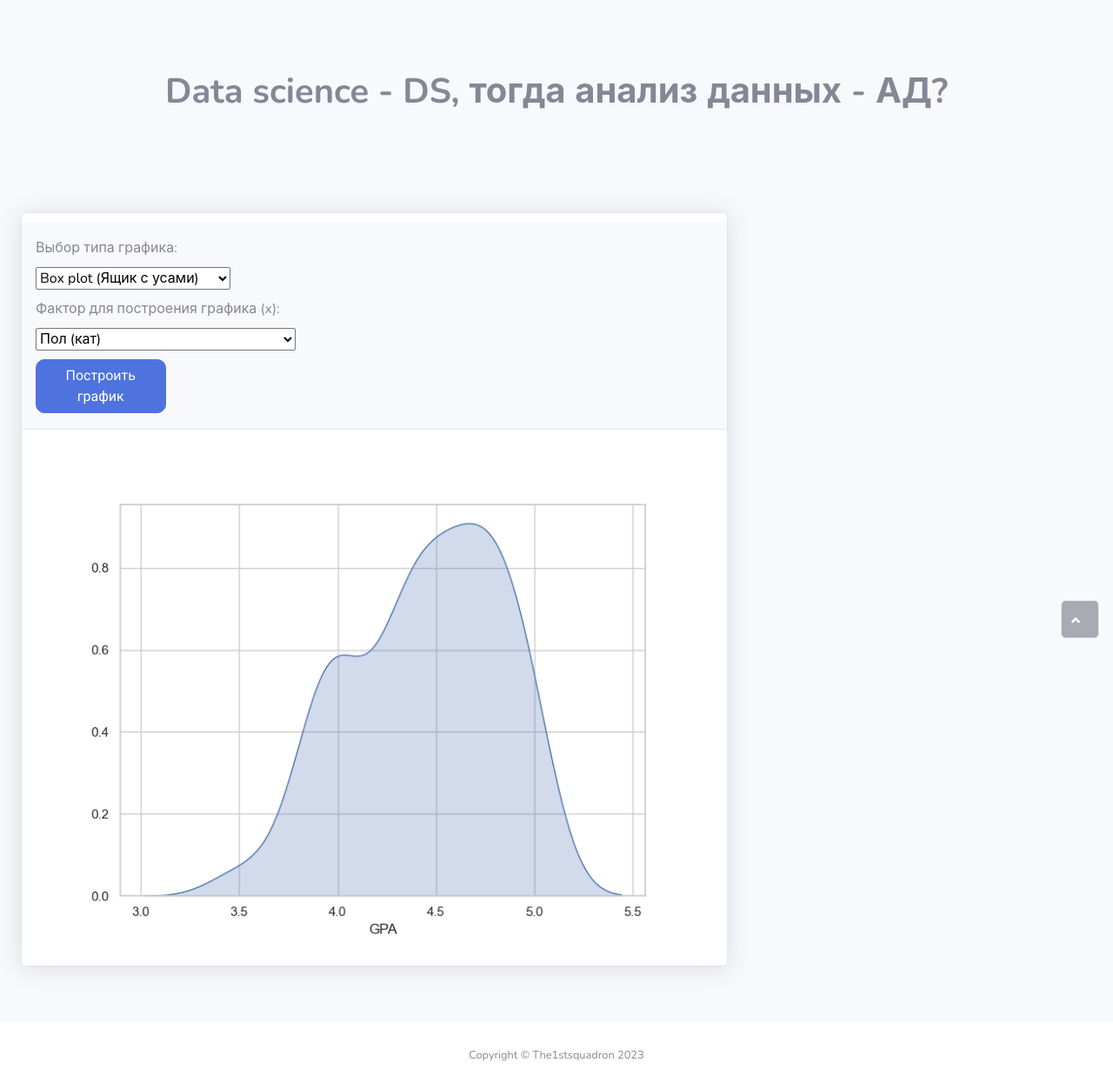
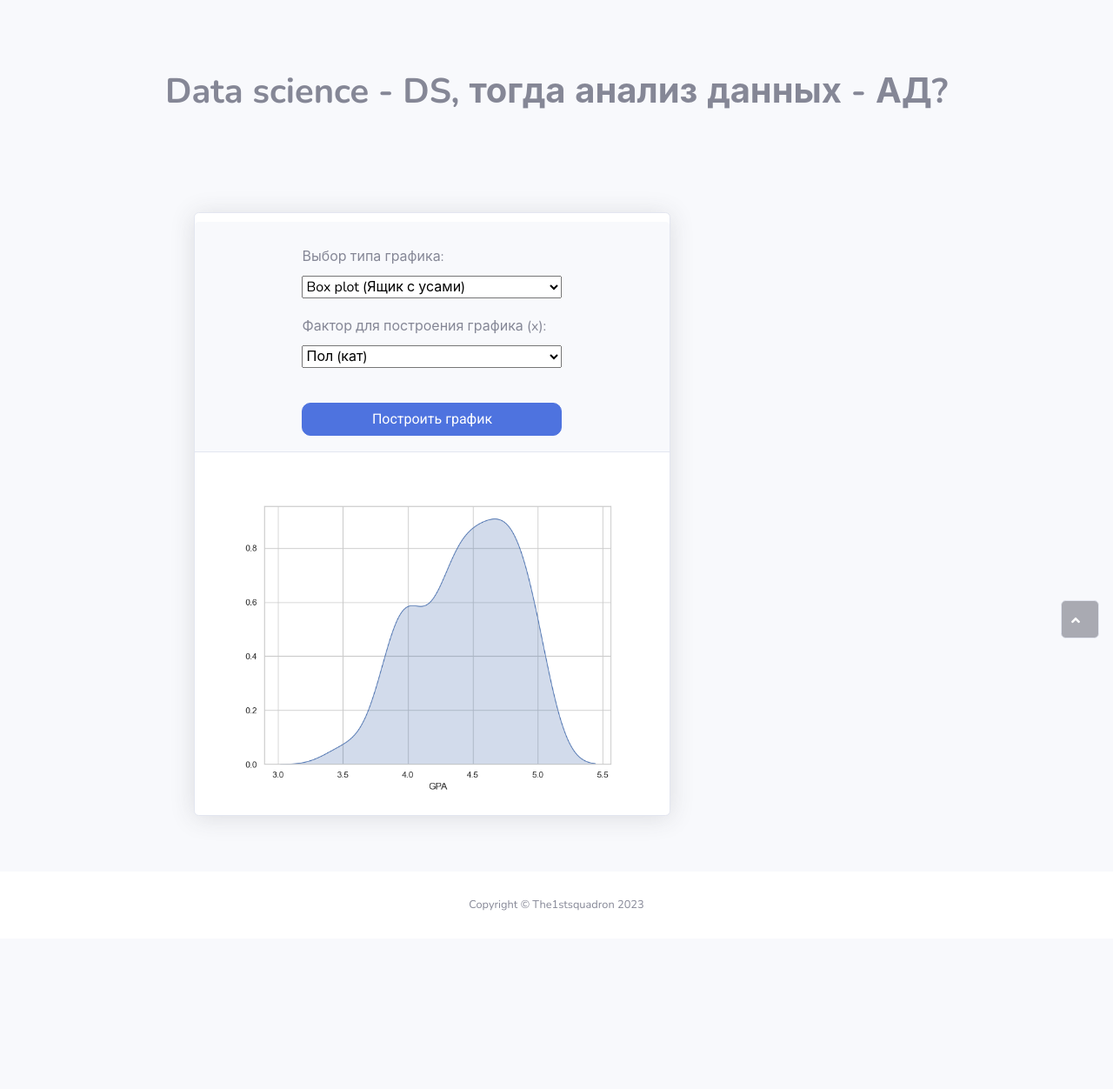
Before and after one commit to tabak0v/statistics, a Flask app: page / in a window 1280 px wide. Shown: the part 50-1302 px from the top of the page at 87% size. After the commit the page ends 1097 px from the top, so only its background shows below. Run offline with Flask 3, Linux system fonts and the light colour scheme; some libraries are stand-ins or nearby versions.

Commit message:
working on receiving propper responses

```diff
--- a/app.py
+++ b/app.py
@@ -25,7 +25,7 @@ def show_graphs():
                 pic = f'/static/assets/img/graph_{graph_type}_{param}.png'
         except Exception as err:
             return jsonify({'ERROR': err.__class__.__name__})
-        return render_template('index.html', pic=pic)
+        return render_template('index.html', pic=pic, chosen_graph=graph_type, chosen_param=param)
     return render_template('index.html', pic=f'/static/assets/img/graph_kde.png')
 
 
--- a/templates/index.html
+++ b/templates/index.html
@@ -36,36 +36,85 @@
                     </div>
                 </nav>
                 <section class="py-4 py-xl-5" style="margin-top: -15px;margin-bottom: -20px;">
-                    <div class="container">
+                    <div class="container d-flex justify-content-center">
                         <div class="text-center p-4 p-lg-5" style="margin-bottom: -20px;">
                             <h1 class="fw-bold mb-4" style="margin-bottom: 0px;">Data science - DS, тогда анализ данных - АД?</h1>
                         </div>
                     </div>
                 </section>
-                <div class="container-fluid justify-content-between align-items-center">
+                <div class="container d-flex justify-content-center min-vw-200">
                     <div class="row">
-                        <div class="col-lg-7 col-xl-8" style="margin-top: 15px;">
-                            <div class="card shadow mb-4" style="margin-top: 20px;">
-                                <div class="card-header d-flex justify-content-between align-items-center" style="margin-top: 10px;">
-                                    <div class="row justify-content-between align-items-center">
-                                        <div class="col-sm-12 justify-content-between align-items-center">
+                        <div class="col-lg-7 col-xl-8 d-flex justify-content-center" style="margin-top: 15px;">
+                            <div class="card shadow mb-4 d-flex justify-content-center" style="margin-top: 20px;">
+                                <div class="card-header d-flex justify-content-center align-items-center" style="margin-top: 10px;">
+                                    <div class="row d-flex justify-content-center align-items-center">
+                                        <div class="col-sm-12 d-flex justify-content-center align-items-center">
                                             <form method="POST">
-                                            <p style="margin-top: 10px;margin-bottom: 10px">Выбор типа графика:</p>
-                                            <select class="display-inline-block" name="graph">
+                                            <p style="margin-top: 20px;margin-bottom: 10px">Выбор типа графика:</p>
+                                                    <select class="display-inline-block w-100" name="graph">
+                                                        {% if chosen_graph == "box" %}
+                                                            <option value="box" selected>Box plot (Ящик с усами)</option>
+                                                        {% else %}
                                                             <option value="box">Box plot (Ящик с усами)</option>
+                                                        {% endif %}
+
+                                                        {% if chosen_graph == "pie" %}
+                                                            <option value="pie" selected>Pie (Круговая диаграмма)</option>
+                                                        {% else %}
                                                             <option value="pie">Pie (Круговая диаграмма)</option>
+                                                        {% endif %}
+
+                                                        {% if chosen_graph == "kde" %}
+                                                            <option value="kde" selected>Диаграмма рассеяния</option>
+                                                        {% else %}
                                                             <option value="kde">Диаграмма рассеяния</option>
+                                                        {% endif %}
                                                     </select>
-                                            <p style="margin-top: 10px;margin-bottom: 10px">Фактор для построения графика (x):</p>
-                                            <select class="display-inline-block" name="param">
+                                            <p style="margin-top: 20px;margin-bottom: 10px">Фактор для построения графика (x):</p>
+                                            <select class="display-inline-block w-100" name="param">
+                                                {% if chosen_param == "sex" %}
+                                                    <option value="sex" selected>Пол (кат)</option>
+                                                {% else %}
                                                     <option value="sex">Пол (кат)</option>
+                                                {% endif %}
+
+                                                {% if chosen_param == "cleaner" %}
+                                                    <option value="cleaner" selected>Вариант уборки комнаты (кат)</option>
+                                                {% else %}
                                                     <option value="cleaner">Вариант уборки комнаты (кат)</option>
+                                                {% endif %}
+
+                                                {% if chosen_param == "residents" %}
+                                                    <option value="residents" selected>количество людей в комнате (кат)</option>
+                                                {% else %}
                                                     <option value="residents">количество людей в комнате (кат)</option>
+                                                {% endif %}
+
+                                                {% if chosen_param == "grade" %}
+                                                    <option value="grade" selected>Класс обучения (порядк)</option>
+                                                {% else %}
                                                     <option value="grade">Класс обучения (порядк)</option>
+                                                {% endif %}
+
+                                                {% if chosen_param == "room_type" %}
+                                                    <option value="room_type" selected>Уровень чистоты комнаты (порядк)</option>
+                                                {% else %}
                                                     <option value="room_type">Уровень чистоты комнаты (порядк)</option>
+                                                {% endif %}
+
+                                                {% if chosen_param == "grade" %}
+                                                    <option value="grade" selected>Класс обучения (порядк)</option>
+                                                {% else %}
+                                                    <option value="grade">Класс обучения (порядк)</option>
+                                                {% endif %}
+
+                                                {% if chosen_param == "school" %}
+                                                     <option value="school" selected>Школа обучения (кат)</option>
+                                                {% else %}
                                                      <option value="school">Школа обучения (кат)</option>
+                                                {% endif %}
                                             </select>
-                                                <button class="btn btn-primary d-block w-50" style="border-radius: 10px;margin-top: 10px;margin-bottom: 10px" type="submit" role="button" name="btn">Построить график</button>
+                                                <button class="btn btn-primary d-block w-100" style="border-radius: 10px;margin-top: 40px;margin-bottom: 10px" type="submit" role="button" name="btn">Построить график</button>
                                             </form>
                                         </div>
                                     </div>
```
Lines whose indentation alone changed are shown as unchanged.
